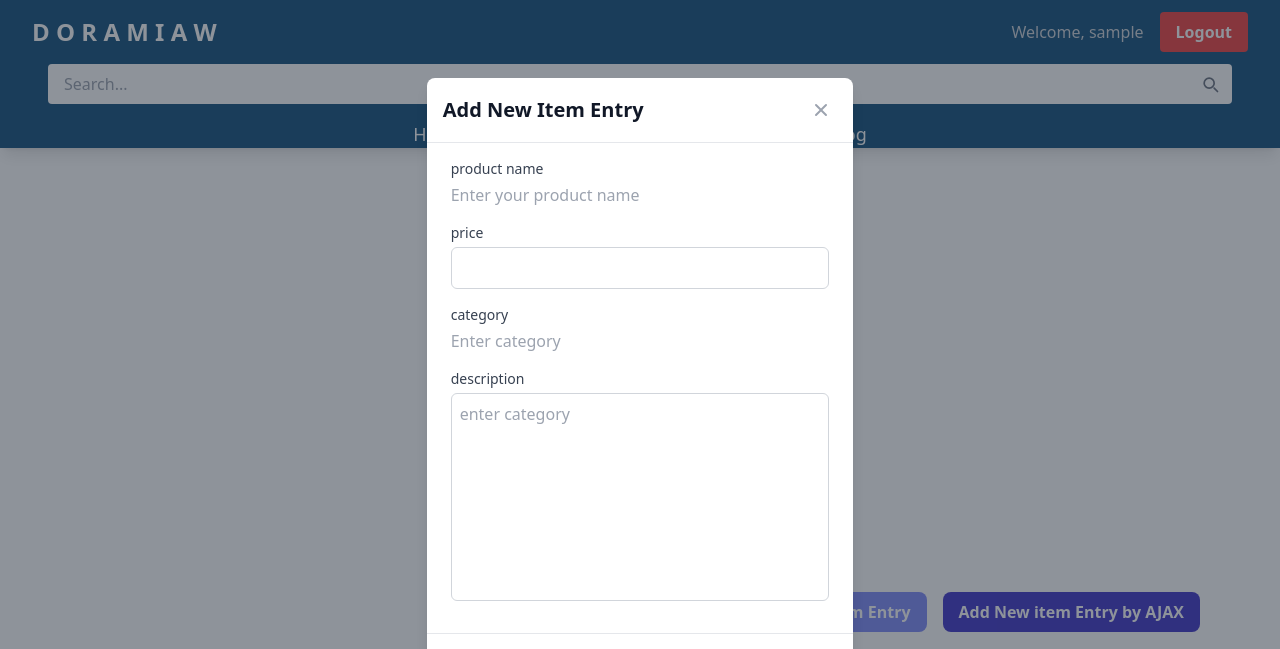
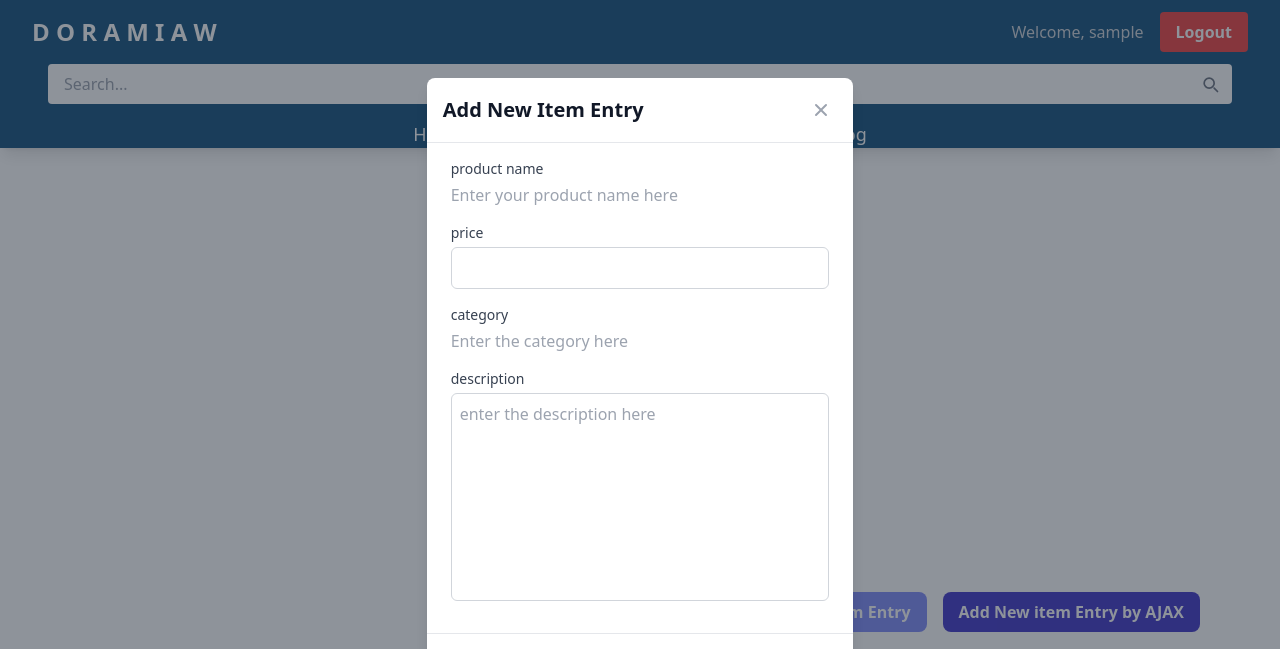
Before and after one commit to kishirinka/Doramiaw, a Django app: page / in a window 1280 px wide, after a click on "Add New item Entry by AJAX". Shown: the top 649 px of the page. Run offline with Django 5.2, Linux system fonts and the light colour scheme; the visitor is signed in with stand-in values (Sample User, id 1); data that the repository does not hold is empty; some libraries are stand-ins or nearby versions.

Commit message:
saya menyerah atas tugas 6 kak

```diff
--- a/main/templates/main.html
+++ b/main/templates/main.html
@@ -49,7 +49,7 @@
                     <form id="objectEntryForm">
                         <div class="mb-4">
                             <label for="name" class="block text-sm font-medium text-gray-700">product name</label>
-                            <input type="text" id="produk" name="name" class="mt-1 block w-full" placeholder="Enter your product name" required>
+                            <input type="text" id="produk" name="name" class="mt-1 block w-full" placeholder="Enter your product name here" required>
                         </div>
                         <div class="mb-4">
                             <label for="price" class="block text-sm font-medium text-gray-700">price</label>
@@ -57,11 +57,11 @@
                         </div>
                         <div class="mb-4">
                             <label for="name" class="block text-sm font-medium text-gray-700">category</label>
-                            <input type="text" id="category" name="category" class="mt-1 block w-full" placeholder="Enter category " required>
+                            <input type="text" id="category" name="category" class="mt-1 block w-full" placeholder="Enter the category here " required>
                         </div>
                         <div class="mb-4">
                             <label for="description" class="block text-sm font-medium text-gray-700">description</label>
-                            <textarea id="description" name="description" rows="4" class="mt-1 block w-full h-52 resize-none border border-gray-300 rounded-md p-2 hover:border-indigo-700" placeholder="enter category" required></textarea>
+                            <textarea id="description" name="description" rows="4" class="mt-1 block w-full h-52 resize-none border border-gray-300 rounded-md p-2 hover:border-indigo-700" placeholder="enter the description here " required></textarea>
                         </div>
                     </form>
                 </div>
```
